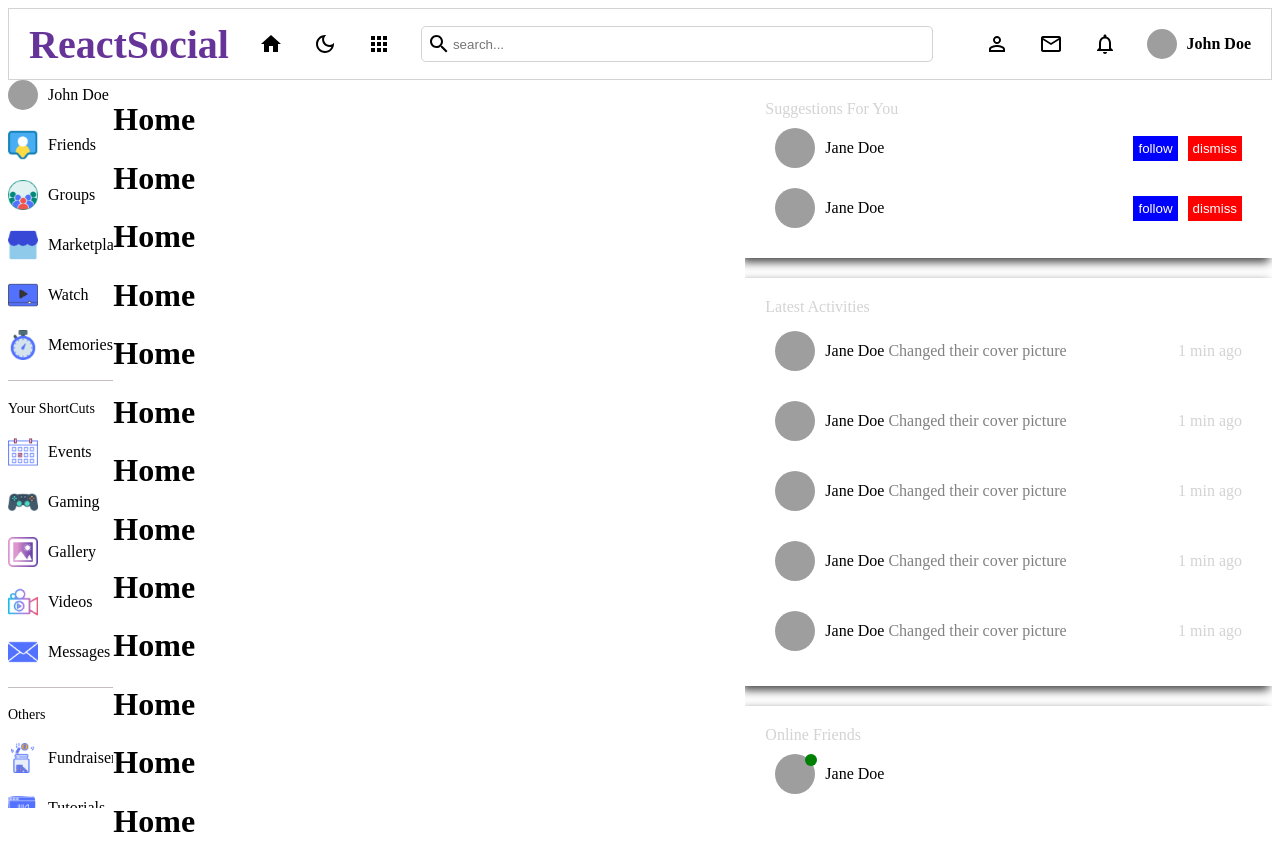
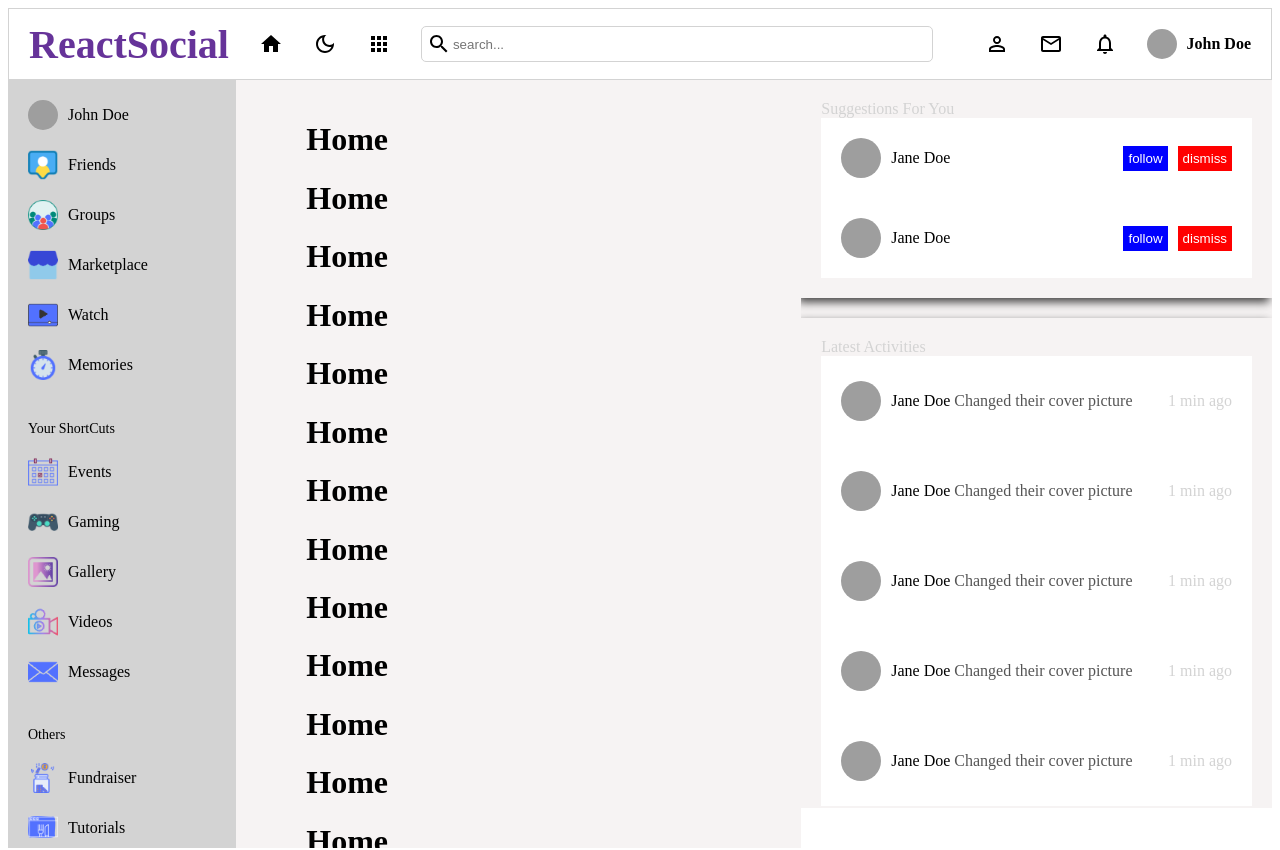
Before and after one commit to sonysandr/react-social-sass, a React (Create React App) app: page / in a window 1280 px wide. Shown: the top 850 px of the page. Built offline with nearby package versions, Linux system fonts and the light colour scheme; grey boxes are pictures that could not be loaded.

Commit message:
Seventh Commit darkmode

```diff
--- a/src/App.js
+++ b/src/App.js
@@ -1,5 +1,6 @@
-import React from "react";
+import React, { useContext } from "react";
 import { BrowserRouter, Outlet, Route, Routes } from "react-router-dom";
+import './style.scss'
 import Leftbar from "./components/leftbar/Leftbar";
 
 import Navbar from "./components/navbar/Navbar";
@@ -9,14 +10,17 @@ import Register from "./pages/register/Register";
 import Profile from "./pages/profile/Profile";
 import Home from "./pages/home/Home";
 import ProtectedRoutes from "./pages/protectedroutes/ProtectedRoutes";
+import { DarkModeContext } from "./context/darkModeContext";
 
 function App() {
   // temp user auth
   const currentUser = true;
 
+  const {darkMode} = useContext(DarkModeContext)
+
   const Layout = () => {
     return (
-      <div>
+      <div className={`theme-${darkMode ? 'dark' : 'light'}`}>
         <Navbar />
         <div style={{ display: "flex" }}>
             <Leftbar />
--- a/src/components/leftbar/leftbar.scss
+++ b/src/components/leftbar/leftbar.scss
@@ -1,10 +1,17 @@
-.leftBar{
-    flex: 1;
+@import '../../style.scss';
 
+
+
+    .leftBar{
+    @include themify($themes) {
+    flex: 2;
+        padding: 20px;
     position: sticky;
     top: 71.52px;
     height: calc(100vh - 71.52px);
     overflow: scroll;
+    background-color: themed('border');
+    color: themed('textColor');
 
     // We dont want to display scroll bar
     &::-webkit-scrollbar{
@@ -16,7 +23,7 @@
             margin: 20px 0px ;
             border: none;
             height: 0.5px;
-            background-color: rgb(197, 190, 190);
+            background-color: themed('border');
 
 
         }
@@ -65,3 +72,4 @@
         }
     }
 }
+    }
--- a/src/components/navbar/Navbar.js
+++ b/src/components/navbar/Navbar.js
@@ -1,4 +1,4 @@
-import React from "react";
+import React, { useContext } from "react";
 import HomeIcon from "@mui/icons-material/Home";
 import DarkModeOutlinedIcon from "@mui/icons-material/DarkModeOutlined";
 import AppsIcon from "@mui/icons-material/Apps";
@@ -8,8 +8,11 @@ import PersonOutlineOutlinedIcon from "@mui/icons-material/PersonOutlineOutlined
 import SearchOutlinedIcon from "@mui/icons-material/SearchOutlined";
 import { Link } from "react-router-dom";
 import "./navbar.scss";
+import { DarkModeContext } from "../../context/darkModeContext";
 
 const Navbar = () => {
+
+  const{toggle} = useContext(DarkModeContext)
   return (
     <div className="navbar">
       <div className="left">
@@ -18,7 +21,7 @@ const Navbar = () => {
         </Link>
 
         <HomeIcon />
-        <DarkModeOutlinedIcon />
+        <DarkModeOutlinedIcon onClick={toggle} />
         <AppsIcon />
         <div className="search">
           <SearchOutlinedIcon />
--- a/src/components/navbar/navbar.scss
+++ b/src/components/navbar/navbar.scss
@@ -1,20 +1,24 @@
+@import '../../style.scss';
+
 .navbar{
+    @include themify($themes) {
     display: flex;
     align-items: center;
     justify-content: space-between;
     padding: 10px 20px;
     height: 50px;
-    border: 1px solid lightgray;
+    border: 1px solid themed('border');
     position: sticky;
     top: 0;
-    background-color: white;
+    background-color: themed("bg");
+    color: themed("textColor");
 
     .left{
         display: flex;
         align-items: center;
         gap: 30px;
         span{
-            color: rebeccapurple;
+            color: themed('logo');
             font-size: 40px;
             font-weight: bold;
 
@@ -24,12 +28,14 @@
         .search{
             display: flex;
             align-items: center;
-            border: 1px solid lightgray;
+            border: 1px solid themed("border");
             padding: 5px;
             border-radius: 5px;
             width: 500px;
             input{
                 border: none;
+                background-color: transparent;
+                color: themed('textColor');
             }
         }
 
@@ -60,3 +66,4 @@
         }
     }
 }
+}
--- a/src/components/rightbar/rightbar.scss
+++ b/src/components/rightbar/rightbar.scss
@@ -1,4 +1,11 @@
+@import '../../style.scss';
+
+
+
+
+
 .rightBar{
+    @include themify($themes) {
 
     flex: 5;
 
@@ -6,6 +13,7 @@
     top: 71.52px;
     height: calc(100vh - 71.52px);
     overflow: scroll;
+    background-color: themed('bgSoft');
 
     // We dont want to display scroll bar
     &::-webkit-scrollbar{
@@ -14,7 +22,7 @@
     .container{
 
 
-        background-color:white;
+        background-color:themed('bgSoft');
 
         .item{
             -webkit-box-shadow: -3px 4px 9px 0px rgba(0,0,0,0.75);
@@ -22,6 +30,7 @@
             box-shadow: -3px 4px 9px 0px rgba(0,0,0,0.75);
             padding: 20px;
             margin-bottom: 20px;
+            background-color: themed('bgSoft');
 
 
             span{
@@ -32,7 +41,8 @@
                 display: flex;
                 align-items: center;
                 justify-content: space-between;
-                padding: 10px;
+                padding: 20px;
+                background-color: themed('bg');
 
                 .userInfo{
                 display: flex;
@@ -56,12 +66,12 @@
                     }
 
                     p{
-                        color: gray;
+                        color: themed('textColorSoft');
                     }
 
                     span{
                         font-weight: 500;
-                        color: black;
+                        color:themed('textColor');
                     }
                 }
                 .buttons{
@@ -89,3 +99,4 @@
 
 
 }
+}
--- /dev/null
+++ b/src/context/darkModeContext.js
@@ -0,0 +1,25 @@
+import { createContext, useEffect, useState } from "react";
+
+export const DarkModeContext = createContext();
+
+export const DarkModeContextProvider = ({ children }) => {
+  // darkmode useState  first check localStorage if user visiting first time
+  const [darkMode, setDarkMode] = useState(
+    JSON.parse(localStorage.getItem("darkMode")) || false
+  );
+
+  const toggle = () => {
+    setDarkMode(!darkMode);
+  };
+
+  useEffect(() => {
+    localStorage.setItem("darkMode", darkMode);
+  }, [darkMode]);
+
+  return (
+
+    <DarkModeContext.Provider value={{ darkMode, toggle }}>
+      {children}
+    </DarkModeContext.Provider>
+  );
+};
--- a/src/index.js
+++ b/src/index.js
@@ -1,11 +1,13 @@
-import React from 'react';
-import ReactDOM from 'react-dom/client';
-import App from './App';
+import React from "react";
+import ReactDOM from "react-dom/client";
+import App from "./App";
+import { DarkModeContextProvider } from "./context/darkModeContext";
 
-
-const root = ReactDOM.createRoot(document.getElementById('root'));
+const root = ReactDOM.createRoot(document.getElementById("root"));
 root.render(
   <React.StrictMode>
-    <App />
+    <DarkModeContextProvider>
+      <App />
+    </DarkModeContextProvider>
   </React.StrictMode>
 );
--- a/src/pages/home/home.scss
+++ b/src/pages/home/home.scss
@@ -0,0 +1,20 @@
+@import '../../style.scss';
+
+
+
+    .home{
+    @include themify($themes) {
+        padding: 20px 70px;
+        position: sticky;
+        top: 71.52px;
+        height: calc(100vh - 71.52px);
+        overflow: scroll;
+        background-color: themed('bgSoft');
+
+         // We dont want to display scroll bar
+    &::-webkit-scrollbar{
+        display: none;
+}
+
+    }
+}
--- /dev/null
+++ b/src/style.scss
@@ -0,0 +1,52 @@
+$themes: (
+  light: (
+    textColor: #000,
+    bg: white,
+    logo: rebeccapurple,
+    bgSoft: #f6f3f3,
+    textColorSoft: #555,
+    border: lightgray,
+  ),
+  dark: (
+    textColor: whitesmoke,
+    bg: #222,
+    logo: white,
+    bgSoft: #333,
+    textColorSoft: lightgray,
+    border: #444,
+  ),
+);
+
+@mixin themify($themes) {
+  @each $theme, $map in $themes {
+    .theme-#{$theme} & {
+      $theme-map: () !global;
+      @each $key, $submap in $map {
+        $value: map-get(map-get($themes, $theme), "#{$key}");
+        $theme-map: map-merge(
+          $theme-map,
+          (
+            $key: $value,
+          )
+        ) !global;
+      }
+      @content;
+      $theme-map: null !global;
+    }
+  }
+}
+
+@function themed($key) {
+  @return map-get($theme-map, $key);
+}
+
+@mixin mobile {
+  @media (max-width: 480px) {
+    @content;
+  }
+}
+@mixin tablet {
+  @media (max-width: 960px) {
+    @content;
+  }
+}
```
